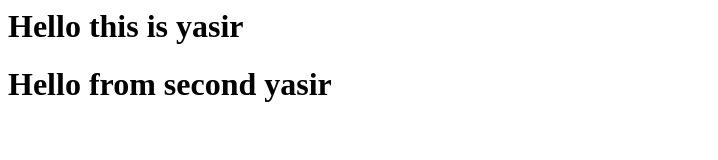
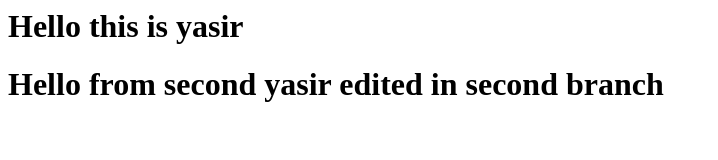
Before and after one commit to YasirAzam6/Git_Final, a plain HTML site: page index.html in a window 1280 px wide. Shown: the whole page, without its empty margins (0-718 px from the left). Drawn offline with Linux system fonts and the light colour scheme.

Commit message:
new changes in second branch

```diff
--- a/index.html
+++ b/index.html
@@ -1,2 +1,2 @@
 <h1>Hello this is yasir</h1>
-<h1>Hello from second yasir</h1>
+<h1>Hello from second yasir edited in second branch</h1>
```
